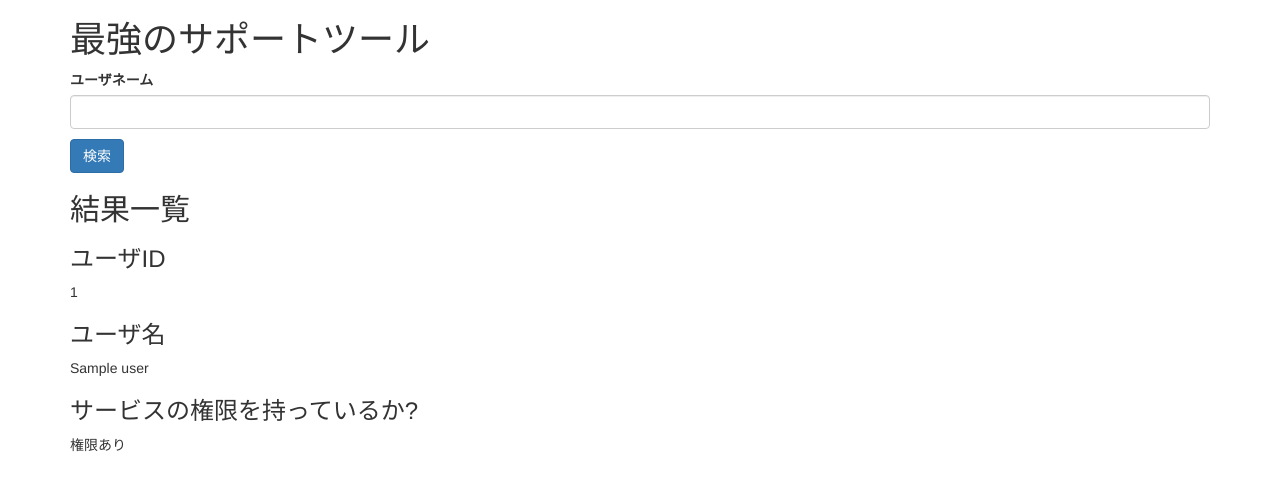
After one commit to takenokoroid/old-support-tools, a Python web app: template webApp/flaskApp/templates/index.html in a window 1280 px wide. The commit adds this page. Shown: the top 491 px of the page. Run offline with Jinja, Linux system fonts and the light colour scheme; the template is opened without the code that fills it: most values are stand-ins (such as "Sample title", 1, 10 or a date in 2020); some libraries are stand-ins or nearby versions.

Commit message:
feat: バックからのデータ構造でデータが表示できるようにした

```diff
--- a/webApp/flaskApp/templates/base.html
+++ b/webApp/flaskApp/templates/base.html
@@ -12,7 +12,7 @@
 {% block content %}
 <div class="container">
     <h1>最強のサポートツール</h1>
-    {% block content %}
+    {% block content_result %}
     {% endblock %}
 </div>
 {% endblock %}
--- /dev/null
+++ b/webApp/flaskApp/templates/index.html
@@ -0,0 +1,27 @@
+{% extends 'base.html' %}
+
+{% block title %}サービス検索{% endblock %}
+
+{% block content_result %}
+    <form method="POST" action="/" id="form">
+        <label for="userid">ユーザネーム</label>
+        <input id="userid" type="text" name="userid" class="form-control"/>
+        <p class="is-error-userid"></p>
+        <button type="submit" class="btn btn-primary">検索</button>
+    </form>
+    <div>
+        <h2>結果一覧</h2>
+        {% if not result %}
+        <div></div>
+        {% else %}
+        <div>
+            <h3>ユーザID</h3>
+            {{ result["user"]["id"] }}
+            <h3>ユーザ名</h3>
+            {{ result["user"]["name"] }}
+            <h3>サービスの権限を持っているか?</h3>
+            {{ '権限なし' if result["service"]["deleted"] else '権限あり' }}
+        </div>
+        {% endif %}
+    </div>
+{% endblock %}
```
